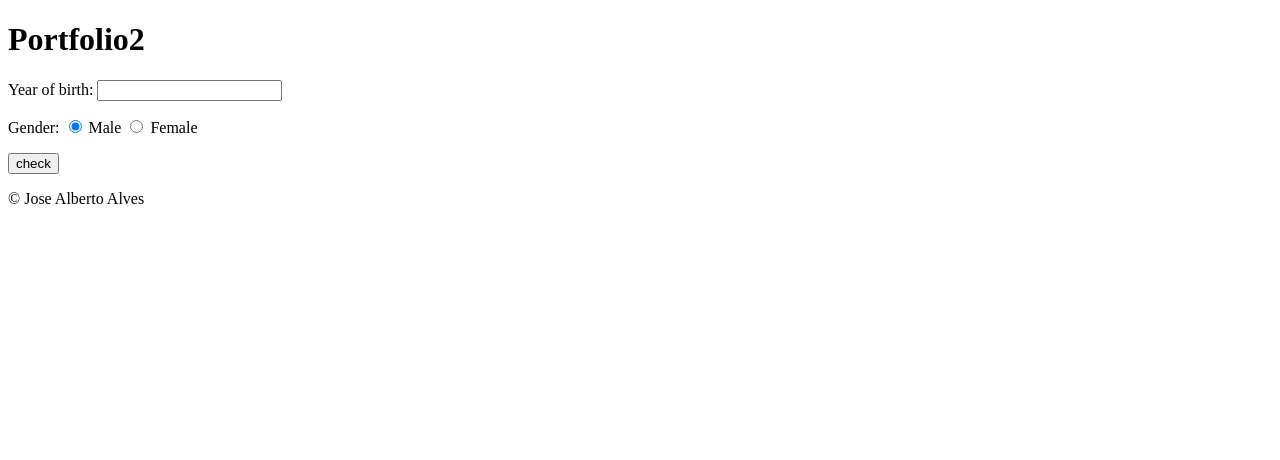
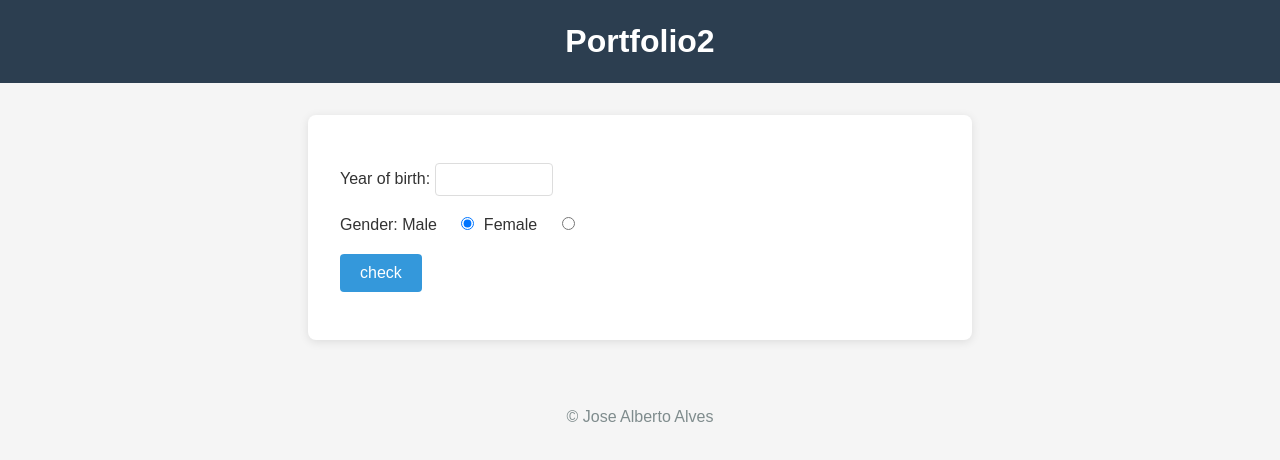
Before and after one commit to ojosealbertoalves/dailycoding, a plain HTML site: page exercises/portfolio2/index.html in a window 1280 px wide. Drawn offline with Linux system fonts and the light colour scheme.

Commit message:
finish portfolio2

```diff
--- a/exercises/portfolio2/index.html
+++ b/exercises/portfolio2/index.html
@@ -13,13 +13,13 @@
      <section>
        <div>
          <p>Year of birth:
-                <input type="number" name:="txtyear" id="txtyear">
+               <input type="number" name="txtyear" id="txtyear">
          </p>
           <p> Gender:
+               <label for="male">Male</label>
                <input type="radio" name="gendersex" id="male" checked>
-               <label for="mal">Male</label>
-               <input type="radio" name="gendersex" id="female" >
-               <label for="fem">Female</label>
+               <label for="female">Female</label>
+               <input type="radio" name="gendersex" id="female">
 
           </p>
 
--- a/exercises/portfolio2/script.js
+++ b/exercises/portfolio2/script.js
@@ -1,20 +1,69 @@
-function check(){
-    const date=new Date()
-    const year=date.getFullYear()
-    const txtyear=document.getElementById("txtyear")
-    const res=document.querySelector('div#res')
+function check() {
+    const date = new Date();
+    const year = date.getFullYear();
+    const txtyear = document.getElementById("txtyear");
+    const res = document.querySelector('div#res');
 
-    if(txtyear.value.length==0 || Number(txtyear.value)>year){
-        window.alert("Check your data")
-    }else {
-        const fsex=document.getElementById('radsex')
-        const age=year-Number(txtyear.value)
-        const gender=''
+    // Limpa resultados anteriores
+    res.innerHTML = '';
 
-        if(fsex[0].checked){
-            gender="male"
-        } else if(fsex[1].checked){
-            gender='female'
+    if (txtyear.value.length == 0 || Number(txtyear.value) > year) {
+        window.alert("Please, check your input!");
+    } else {
+        const fsex = document.getElementsByName('gendersex');
+        const age = year - Number(txtyear.value);
+        let gender = '';
+        let img = document.createElement('img');
+
+        // Configurações padrão da imagem
+        img.style.width = '150px'; // Tamanho pequeno
+        img.style.height = 'auto';
+        img.style.borderRadius = '8px';
+        img.style.marginTop = '15px';
+        img.style.boxShadow = '0 2px 5px rgba(0,0,0,0.1)';
+
+        if (fsex[0].checked) {
+            gender = "male";
+            if (age >= 0 && age < 10) {
+                img.setAttribute('src', 'images/babyman.jpg');
+                img.setAttribute('alt', 'Baby boy');
+            } else if (age < 21) {
+                img.setAttribute('src', 'images/teenagerboy.jpg');
+                img.setAttribute('alt', 'Teenager');
+            } else if (age < 50) {
+                img.setAttribute('src', 'images/adultman.jpg');
+                img.setAttribute('alt', 'Man');
+            } else {
+                img.setAttribute('src', 'images/oldman.jpg');
+                img.setAttribute('alt', 'Old man');
+            }
+        } else if (fsex[1].checked) {
+            gender = "female";
+            if (age >= 0 && age < 10) {
+                img.setAttribute('src', 'images/babygirl.jpg');
+                img.setAttribute('alt', 'Baby girl');
+            } else if (age < 21) {
+                img.setAttribute('src', 'images/teenagergirl.jpg');
+                img.setAttribute('alt', 'Teenager girl');
+            } else if (age < 50) {
+                img.setAttribute('src', 'images/adultwoman.jpg');
+                img.setAttribute('alt', 'Woman');
+            } else {
+                img.setAttribute('src', 'images/oldwoman.jpg');
+                img.setAttribute('alt', 'Old woman');
+            }
         }
+
+        // Criando elemento de resultado
+        const resultText = document.createElement('p');
+        resultText.textContent = `We identified ${gender} with ${age} years old.`;
+        resultText.style.fontWeight = 'bold';
+        resultText.style.fontSize = '1.1rem';
+        resultText.style.marginBottom = '10px';
+
+        // Adicionando elementos ao DOM
+        res.style.textAlign = 'center';
+        res.appendChild(resultText);
+        res.appendChild(img);
     }
 }
--- a/exercises/portfolio2/style.css
+++ b/exercises/portfolio2/style.css
@@ -0,0 +1,83 @@
+
+body {
+    font-family: 'Arial', sans-serif;
+    background-color: #f5f5f5;
+    margin: 0;
+    padding: 0;
+    color: #333;
+    line-height: 1.6;
+}
+
+header {
+    background-color: #2c3e50;
+    color: white;
+    text-align: center;
+    padding: 1rem 0;
+    margin-bottom: 2rem;
+}
+
+h1 {
+    margin: 0;
+}
+
+section {
+    background-color: white;
+    max-width: 600px;
+    margin: 0 auto;
+    padding: 2rem;
+    border-radius: 8px;
+    box-shadow: 0 2px 10px rgba(0, 0, 0, 0.1);
+}
+
+/*div {
+    margin-bottom: 1.5rem;
+}*/
+
+input[type="number"] {
+    padding: 8px;
+    border: 1px solid #ddd;
+    border-radius: 4px;
+    width: 100px;
+}
+
+
+input[type="radio"] {
+    margin-right: 5px;
+}
+
+label {
+    margin-right: 15px;
+    cursor: pointer;
+}
+
+
+input[type="button"] {
+    background-color: #3498db;
+    color: white;
+    border: none;
+    padding: 10px 20px;
+    border-radius: 4px;
+    cursor: pointer;
+    font-size: 16px;
+    transition: background-color 0.3s;
+}
+
+input[type="button"]:hover {
+    background-color: #2980b9;
+}
+
+
+/*#res {
+    text-align: center;
+    padding: 1rem;
+    margin-top: 1rem;
+    border-top: 1px solid #eee;
+}*/
+
+
+footer {
+    text-align: center;
+    margin-top: 2rem;
+    padding: 1rem;
+    color: #7f8c8d;
+}
```
